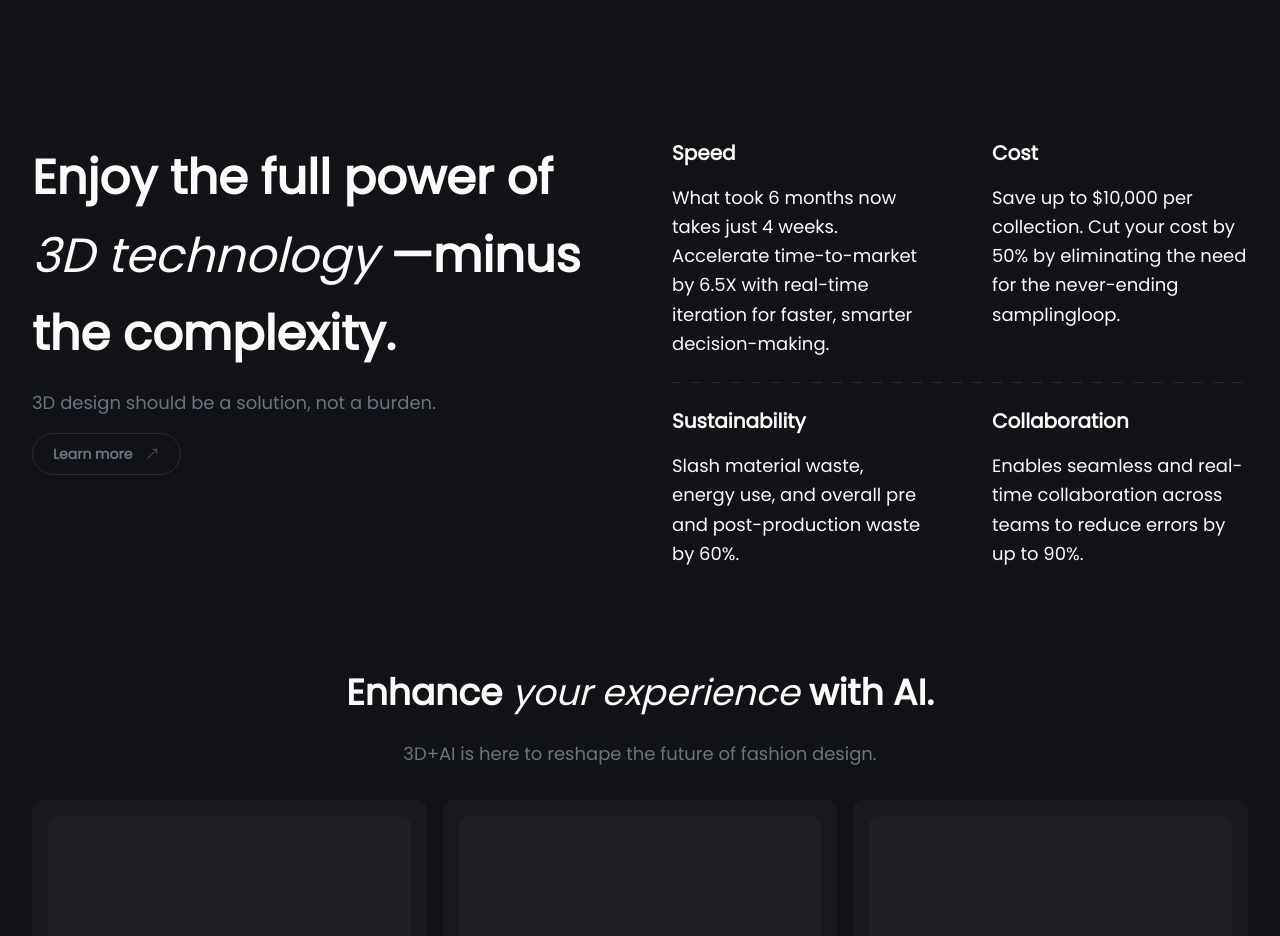
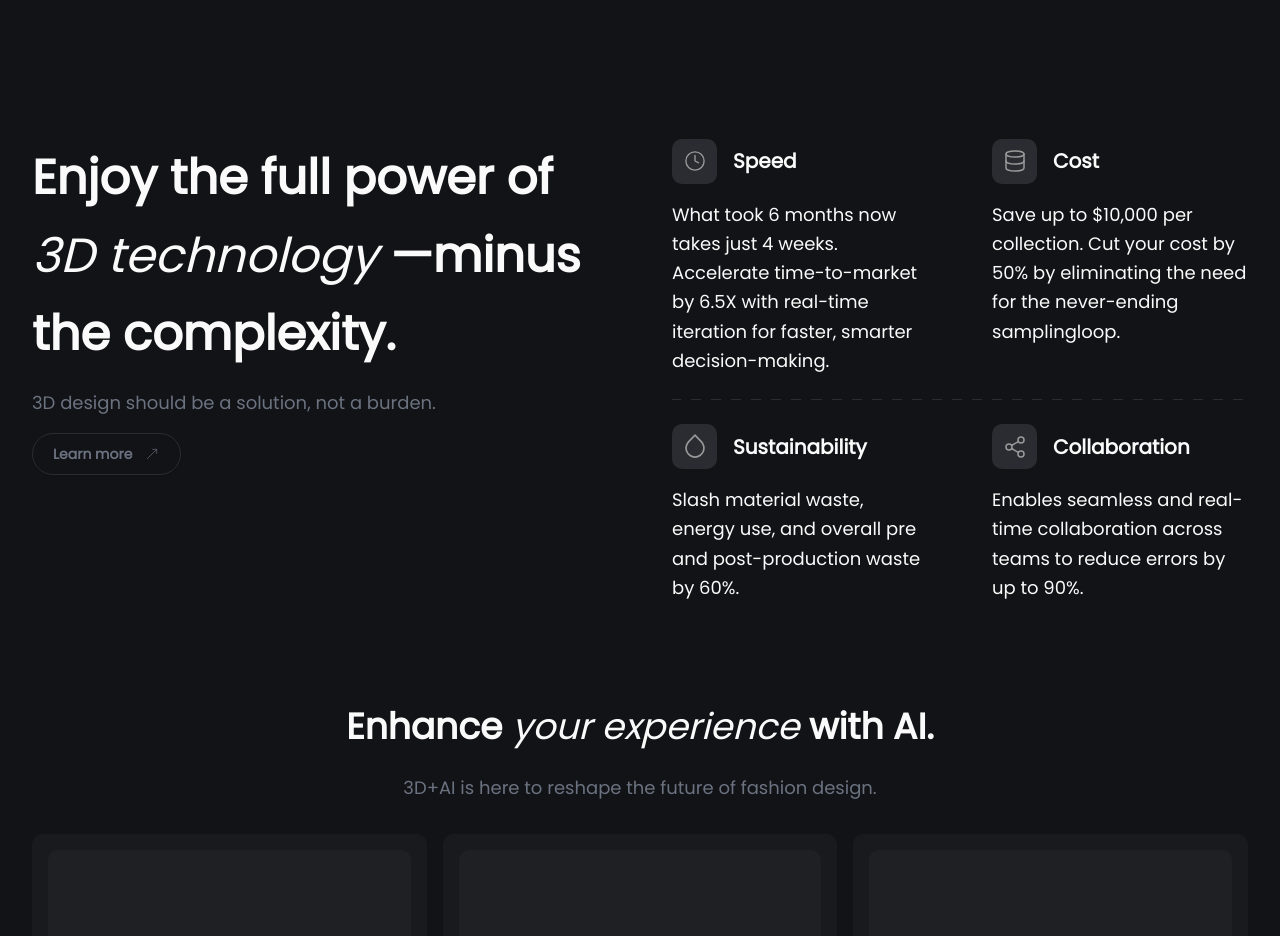
Before and after one commit to dtran2108/drippy, a Next.js app: page / in a window 1280 px wide. Shown: the part 2400-3336 px from the top of the page. Built offline with nearby package versions, Linux system fonts and the light colour scheme.

Commit message:
add icons

```diff
--- a/src/app/page.tsx
+++ b/src/app/page.tsx
@@ -9,6 +9,7 @@ import Footer from '@/components/footer';
 import TrustSection from '@/components/home-section/trust-section';
 import WorkflowSection from '@/components/home-section/workflow-section';
 import TestimonialSection from '@/components/home-section/testimonial-section';
+import TechnologyBenefitSection from '@/components/home-section/technology-benefit-section';
 
 export default function Home() {
   return (
@@ -83,63 +84,7 @@ export default function Home() {
         <WorkflowSection />
       </section>
 
-      <section className="grid grid-cols-2 gap-16 my-16">
-        <div>
-          <h1 className="text-5xl font-semibold leading-relaxed">
-            Enjoy the full power of
-            <br />
-            <span className="italic font-normal">
-              3D technology
-            </span> —minus <br /> the complexity.
-          </h1>
-          <h2 className="text-gray-500 text-lg mt-4">
-            3D design should be a solution, not a burden.
-          </h2>
-          <Button
-            variant="outline"
-            className="font-semibold p-5  flex items-center justify-center space-x-1 rounded-full mt-4"
-          >
-            <span className="text-gray-500">Learn more</span>
-            <MoveUpRight strokeWidth={1} className="text-gray-500 w-5 h-5" />
-          </Button>
-        </div>
-        <div>
-          <div className="grid grid-cols-2 gap-16">
-            <div>
-              <h3 className="mb-4 text-xl font-semibold">Speed</h3>
-              <p className="leading-relaxed text-lg">
-                What took 6 months now takes just 4 weeks. Accelerate
-                time-to-market by 6.5X with real-time iteration for faster,
-                smarter decision-making.
-              </p>
-            </div>
-            <div>
-              <h3 className="mb-4 text-xl font-semibold">Cost</h3>
-              <p className="leading-relaxed text-lg">
-                Save up to $10,000 per collection. Cut your cost by 50% by
-                eliminating the need for the never-ending samplingloop.
-              </p>
-            </div>
-          </div>
-          <hr className="border-t-1 custom-dashed-line border-[#2A2C31] my-6"></hr>
-          <div className="grid grid-cols-2 gap-16">
-            <div>
-              <h3 className="mb-4 text-xl font-semibold">Sustainability</h3>
-              <p className="leading-relaxed text-lg">
-                Slash material waste, energy use, and overall pre and
-                post-production waste by 60%.
-              </p>
-            </div>
-            <div>
-              <h3 className="mb-4 text-xl font-semibold">Collaboration</h3>
-              <p className="leading-relaxed text-lg">
-                Enables seamless and real-time collaboration across teams to
-                reduce errors by up to 90%.
-              </p>
-            </div>
-          </div>
-        </div>
-      </section>
+      <TechnologyBenefitSection />
 
       <section className="my-24 flex flex-col items-center justify-center">
         <h2 className="text-4xl font-semibold text-center leading-relaxed">
--- /dev/null
+++ b/src/components/home-section/technology-benefit-section.tsx
@@ -0,0 +1,96 @@
+import { Button } from '../ui/button';
+import Image from 'next/image';
+import { MoveUpRight } from 'lucide-react';
+
+export default function TechnologyBenefitSection() {
+  const content = [
+    {
+      title: 'Speed',
+      icon: 'clock.svg',
+      description:
+        'What took 6 months now takes just 4 weeks. Accelerate time-to-market by 6.5X with real-time iteration for faster, smarter decision-making.',
+    },
+    {
+      title: 'Cost',
+      icon: 'database.svg',
+      description:
+        'Save up to $10,000 per collection. Cut your cost by 50% by eliminating the need for the never-ending samplingloop.',
+    },
+    {
+      title: 'Sustainability',
+      icon: 'drop.svg',
+      description:
+        'Slash material waste, energy use, and overall pre and post-production waste by 60%.',
+    },
+    {
+      title: 'Collaboration',
+      icon: 'connect.svg',
+      description:
+        'Enables seamless and real-time collaboration across teams to reduce errors by up to 90%.',
+    },
+  ];
+
+  return (
+    <section className="grid grid-cols-2 gap-16 my-16">
+      <div>
+        <h1 className="text-5xl font-semibold leading-relaxed">
+          Enjoy the full power of
+          <br />
+          <span className="italic font-normal">3D technology</span> —minus{' '}
+          <br /> the complexity.
+        </h1>
+        <h2 className="text-gray-500 text-lg mt-4">
+          3D design should be a solution, not a burden.
+        </h2>
+        <Button
+          variant="outline"
+          className="font-semibold p-5  flex items-center justify-center space-x-1 rounded-full mt-4"
+        >
+          <span className="text-gray-500">Learn more</span>
+          <MoveUpRight strokeWidth={1} className="text-gray-500 w-5 h-5" />
+        </Button>
+      </div>
+      <div>
+        <div className="grid grid-cols-2 gap-16">
+          {content.slice(0, 2).map((c, i) => (
+            <div key={i}>
+              <div className="flex items-center space-x-4 mb-4">
+                <div className="bg-grey w-[45px] h-[45px] rounded-lg flex items-center justify-center">
+                  <Image
+                    src={`/icons/${c.icon}`}
+                    width={20}
+                    height={20}
+                    alt="clock-icon"
+                  />
+                </div>
+                <h3 className="text-xl font-semibold">{c.title}</h3>
+              </div>
+
+              <p className="leading-relaxed text-lg">{c.description}</p>
+            </div>
+          ))}
+        </div>
+        <hr className="border-t-1 custom-dashed-line border-[#2A2C31] my-6"></hr>
+        <div className="grid grid-cols-2 gap-16">
+          {content.slice(2).map((c, i) => (
+            <div key={i}>
+              <div className="flex items-center space-x-4 mb-4">
+                <div className="bg-grey w-[45px] h-[45px] rounded-lg flex items-center justify-center">
+                  <Image
+                    src={`/icons/${c.icon}`}
+                    width={20}
+                    height={20}
+                    alt="clock-icon"
+                  />
+                </div>
+                <h3 className="text-xl font-semibold">{c.title}</h3>
+              </div>
+
+              <p className="leading-relaxed text-lg">{c.description}</p>
+            </div>
+          ))}
+        </div>
+      </div>
+    </section>
+  );
+}
--- a/tailwind.config.ts
+++ b/tailwind.config.ts
@@ -12,37 +12,38 @@ export default {
       colors: {
         black: {
           '800': '#1F2023',
-  				'900': '#191A1D'
+          '900': '#191A1D',
         },
+        grey: '#2A2C31',
         background: 'hsl(var(--background))',
         foreground: 'hsl(var(--foreground))',
         card: {
           DEFAULT: 'hsl(var(--card))',
-  				foreground: 'hsl(var(--card-foreground))'
+          foreground: 'hsl(var(--card-foreground))',
         },
         popover: {
           DEFAULT: 'hsl(var(--popover))',
-  				foreground: 'hsl(var(--popover-foreground))'
+          foreground: 'hsl(var(--popover-foreground))',
         },
         primary: {
           DEFAULT: 'hsl(var(--primary))',
-  				foreground: 'hsl(var(--primary-foreground))'
+          foreground: 'hsl(var(--primary-foreground))',
         },
         secondary: {
           DEFAULT: 'hsl(var(--secondary))',
-  				foreground: 'hsl(var(--secondary-foreground))'
+          foreground: 'hsl(var(--secondary-foreground))',
         },
         muted: {
           DEFAULT: 'hsl(var(--muted))',
-  				foreground: 'hsl(var(--muted-foreground))'
+          foreground: 'hsl(var(--muted-foreground))',
         },
         accent: {
           DEFAULT: 'hsl(var(--accent))',
-  				foreground: 'hsl(var(--accent-foreground))'
+          foreground: 'hsl(var(--accent-foreground))',
         },
         destructive: {
           DEFAULT: 'hsl(var(--destructive))',
-  				foreground: 'hsl(var(--destructive-foreground))'
+          foreground: 'hsl(var(--destructive-foreground))',
         },
         border: 'hsl(var(--border))',
         input: 'hsl(var(--input))',
@@ -52,37 +53,37 @@ export default {
           '2': 'hsl(var(--chart-2))',
           '3': 'hsl(var(--chart-3))',
           '4': 'hsl(var(--chart-4))',
-  				'5': 'hsl(var(--chart-5))'
-  			}
+          '5': 'hsl(var(--chart-5))',
+        },
       },
       borderRadius: {
         lg: 'var(--radius)',
         md: 'calc(var(--radius) - 2px)',
-  			sm: 'calc(var(--radius) - 4px)'
+        sm: 'calc(var(--radius) - 4px)',
       },
       keyframes: {
         'accordion-down': {
           from: {
-  					height: '0'
+            height: '0',
           },
           to: {
-  					height: 'var(--radix-accordion-content-height)'
-  				}
+            height: 'var(--radix-accordion-content-height)',
+          },
         },
         'accordion-up': {
           from: {
-  					height: 'var(--radix-accordion-content-height)'
+            height: 'var(--radix-accordion-content-height)',
           },
           to: {
-  					height: '0'
-  				}
-  			}
+            height: '0',
+          },
+        },
       },
       animation: {
         'accordion-down': 'accordion-down 0.2s ease-out',
-  			'accordion-up': 'accordion-up 0.2s ease-out'
-  		}
-  	}
+        'accordion-up': 'accordion-up 0.2s ease-out',
+      },
+    },
   },
   plugins: [require('tailwindcss-animate')],
 } satisfies Config;
```
Lines whose indentation alone changed are shown as unchanged.
